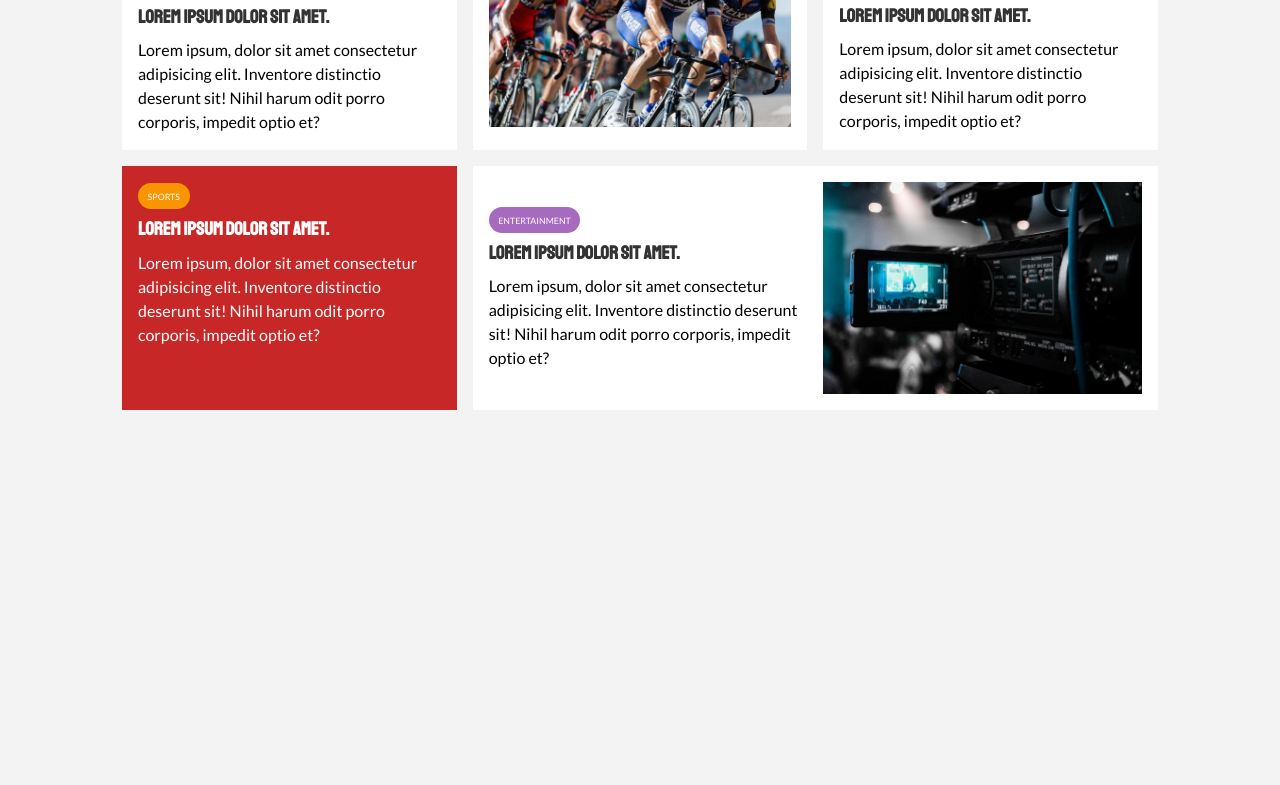
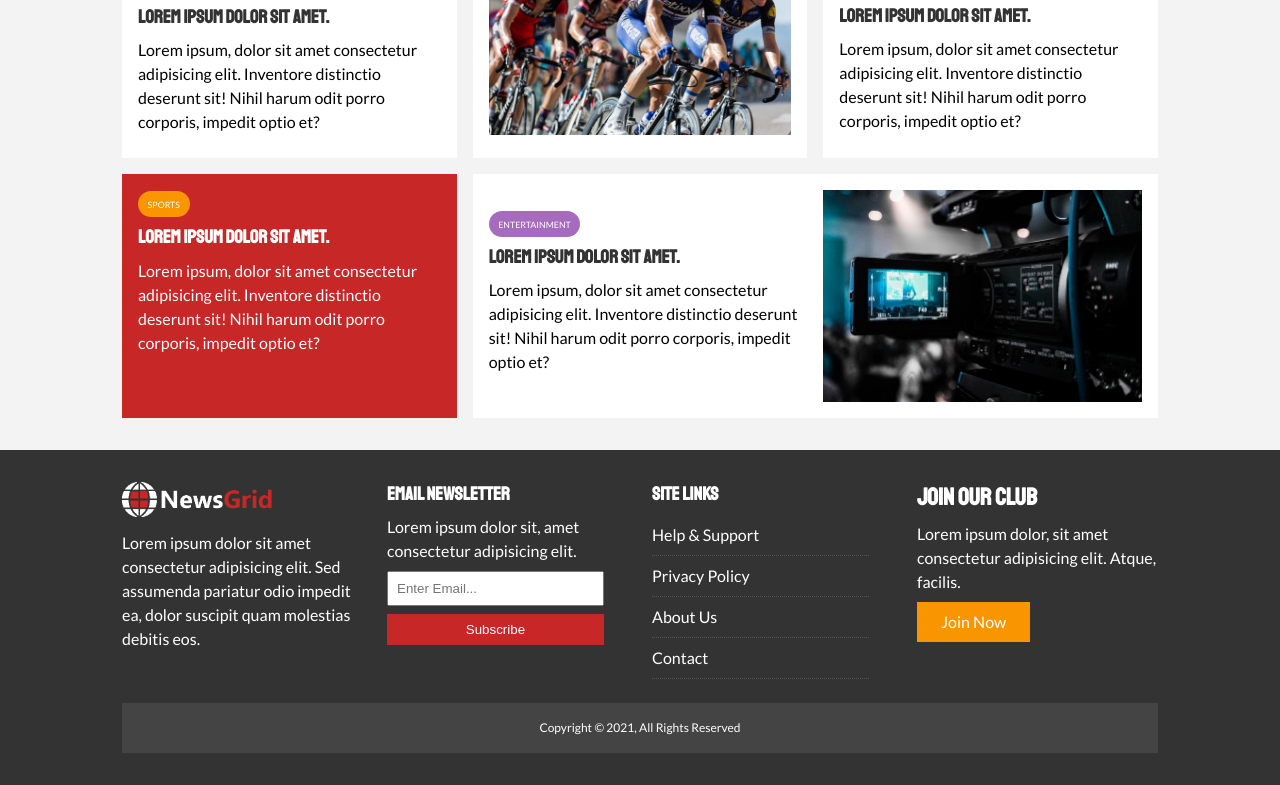
Before and after one commit to nia-ja/NewsGrid-Website, a plain HTML site: page index.html in a window 1280 px wide. Shown: the part 1125-1910 px from the top of the page. Before the commit the page ends 1567 px from the top, so only its background shows below. Drawn offline with Linux system fonts and the light colour scheme.

Commit message:
Footer with grid

```diff
--- a/css/style.css
+++ b/css/style.css
@@ -31,6 +31,10 @@ a {
 
 ul {
   list-style: none;
+}
+
+p {
+  margin: 0.5rem 0;
 }
 
 img {
@@ -160,6 +164,16 @@ h6 {
   padding: 3rem;
 }
 
+.list li {
+  padding: 0.5rem 0;
+  border-bottom: #555 dotted 1px;
+  width: 90%;
+}
+
+.list li a:hover {
+  color: var(--primary-color) !important;
+}
+
 /* Navigation */
 #main-nav {
   background: #fff;
@@ -264,3 +278,41 @@ h6 {
 #home-articles .articles-container > *:last-child {
   grid-column: 2 / span 2;
 }
+
+/* Footer */
+#main-footer {
+  background: var(--dark-color);
+  color: #fff;
+}
+
+#main-footer img {
+  width: 150px;
+}
+
+#main-footer a {
+  color: #fff;
+}
+
+#main-footer .footer-container {
+  display: grid;
+  grid-template-columns: repeat(4, 1fr);
+  gap: 1.5rem;
+}
+
+#main-footer .footer-container > *:last-child {
+  background: #444;
+  grid-column: 1 / span 4;
+  text-align: center;
+  padding: 0.5rem;
+  font-size: 0.75rem;
+}
+
+#main-footer .footer-container input[type="email"] {
+  width: 90%;
+  padding: 0.5rem;
+  margin-bottom: 0.5rem;
+}
+
+#main-footer .footer-container input[type="submit"] {
+  width: 90%;
+}
--- a/index.html
+++ b/index.html
@@ -109,5 +109,42 @@
             </div>
         </div>
     </section>
+
+    <!-- Footer -->
+    <footer id="main-footer" class="py-2">
+        <div class="container footer-container">
+            <div>
+                <img src="img/logo_light.png" alt="NewsGrid">
+                <p>Lorem ipsum dolor sit amet consectetur adipisicing elit. Sed assumenda pariatur odio impedit ea, dolor suscipit quam molestias debitis eos.</p>
+            </div>
+            <div>
+                <h3>Email Newsletter</h3>
+                <p>Lorem ipsum dolor sit, amet consectetur adipisicing elit.</p>
+                <form>
+                    <input type="email" placeholder="Enter Email...">
+                    <input type="submit" value="Subscribe" class="btn btn-primary">
+                </form>
+            </div>
+            <div>
+                <h3>Site Links</h3>
+                <ul class="list">
+                    <li><a href="#">Help & Support</a></li>
+                    <li><a href="#">Privacy Policy</a></li>
+                    <li><a href="#">About Us</a></li>
+                    <li><a href="#">Contact</a></li>
+                </ul>
+            </div>
+            <div>
+                <h2>Join Our Club</h2>
+                <p>Lorem ipsum dolor, sit amet consectetur adipisicing elit. Atque, facilis.</p>
+                <a href="#" class="btn btn-secondary">Join Now</a>
+            </div>
+            <div>
+                <p>
+                    Copyright &copy; 2021, All Rights Reserved
+                </p>
+            </div>
+        </div>
+    </footer>
 </body>
 </html>
```
